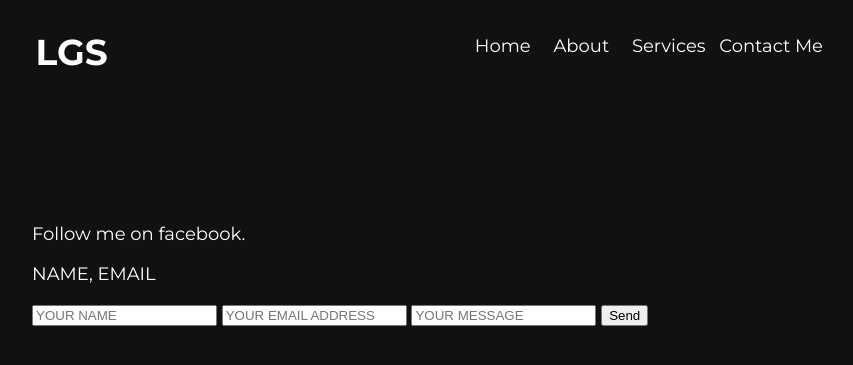
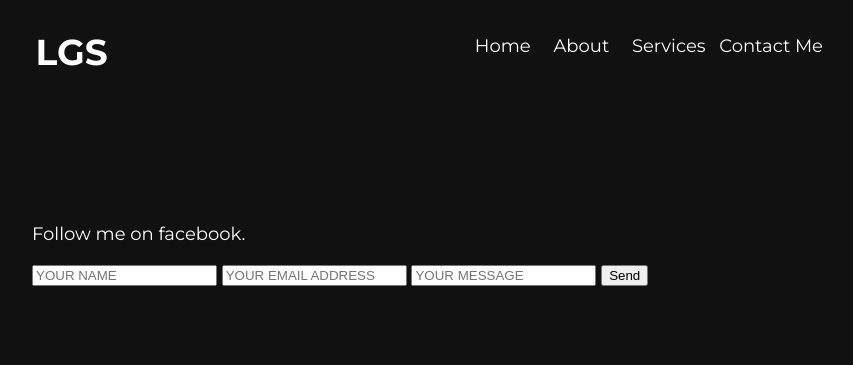
Before and after one commit to delonline/delonline.github.io, a Jekyll site: the page built from contact.html, in a window 1280 px wide. Shown: the top 365 px of the page, without its empty margins (208-1061 px from the left). Built offline with Jekyll 4.4.1, drawn with Linux system fonts in a browser that asks for light colours.

Commit message:
Update contact.html

```diff
--- a/contact.html
+++ b/contact.html
@@ -7,13 +7,13 @@ title: Del Brown, Retired Traveler
 Follow me on facebook.
 
 </p>
-<form action="https://formspree.io/delonline@me.com"
-      method=POST>
-            <P>NAME, EMAIL</P>
+<form action="https://formspree.io/delonline@me.com" method=POST>
+
     <input type="text" name="name" placeholder="YOUR NAME">
     <input type="email" name="_replyto"  placeholder="YOUR EMAIL ADDRESS">
       <input type ="textarea" name="message" placeholder="YOUR MESSAGE">
       <input type="hidden" name="_next" value="http://www.delbrown.net" />
+      <input type="text" name="_gotcha" style="display:none" />
     <input type="submit" value="Send">
 
 </form>
```
